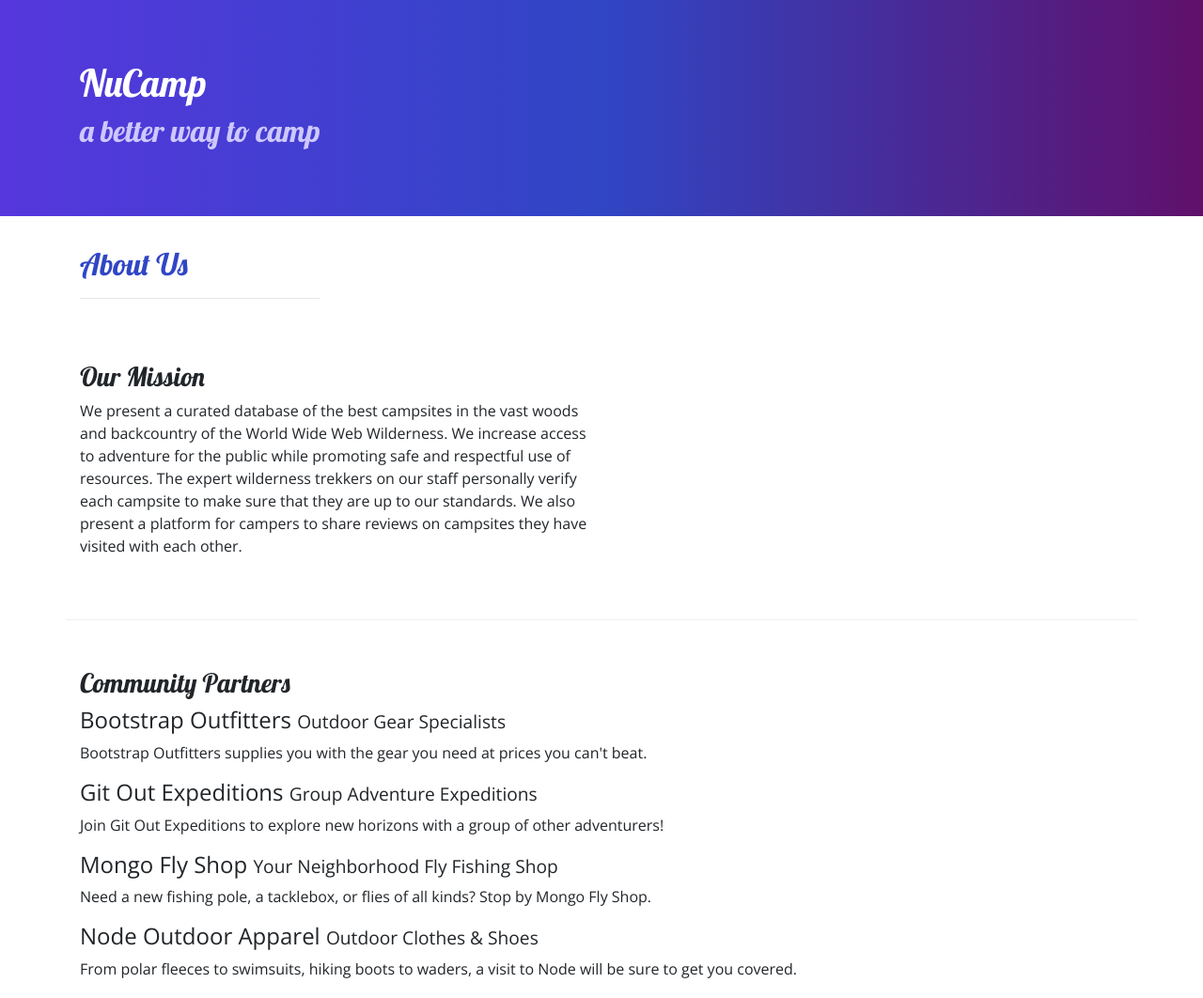
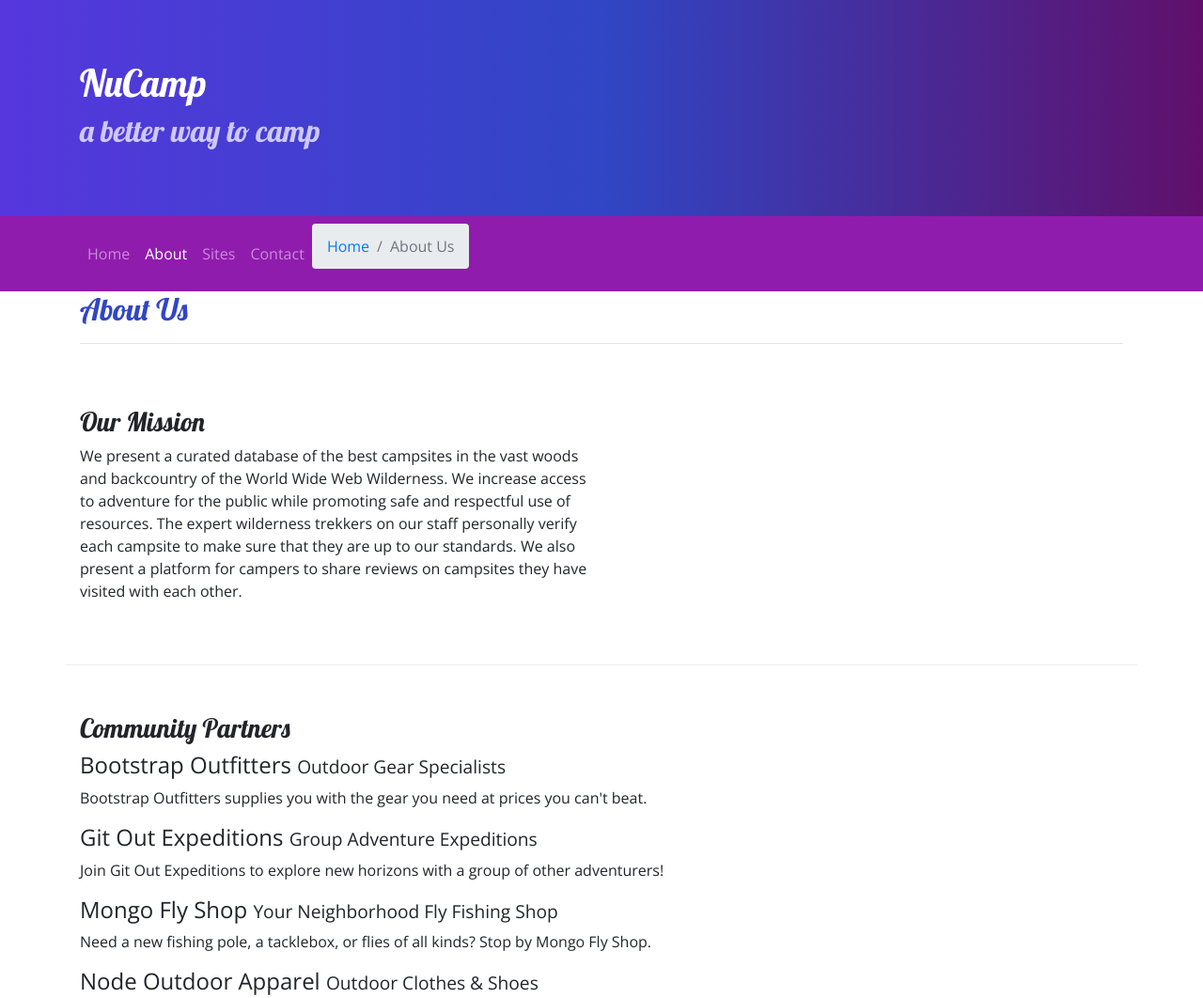
Before and after one commit to rein21st/git-test, a website: page aboutus.html in a window 1280 px wide. Shown: the top 1062 px of the page at 94% size. Drawn offline with nearby package versions, Linux system fonts and the light colour scheme.

Commit message:
updated index and aboutus

```diff
--- a/aboutus.html
+++ b/aboutus.html
@@ -25,9 +25,30 @@
          </div>
      </header>
 
+     <!--Adding Navbar,responsive behavior to Navbar, collapse and navbar-collapse and id of data-target-->
+     <nav class="navbar navbar-expand-sm navbar-dark sticky-top">
+        <div class="container">
+        <button class="navbar-toggler ml-auto" type="button" data-toggle="collapse" data-target="#nucampNavbar">
+            <span class="navbar-toggler-icon"></span>
+        </button>
+        <div class="collapse navbar-collapse" id="nucampNavbar">
+            <ul class="navbar-nav"> <!--updated Home and About links in NavBar. removed active
+                and inserted index.html to link 'Home' also added active and '#' 'About link' -->
+                <li class="nav-item"><a class="nav-link" href="index.html">Home</a></li>
+                <li class="nav-item active"><a class="nav-link" href="#">About</a></li>
+                <li class="nav-item"><a class="nav-link" href="#">Sites</a></li>
+                <li class="nav-item"><a class="nav-link" href="#">Contact</a></li>
+            </ul>
+            <ol class="breadcrumb">
+                <li class="breadcrumb-item"><a href="index.html">Home</a></li>
+                <li class="breadcrumb-item active">About Us</li>
+            </ol>
+        </div>
+    </nav>
+
      <div class="container">
          <div class="row">
-             <div class="col-sm-4 order-sm-last col-md-3">
+             <div class="col">
                 <h2> About Us </h2>
                 <hr />
              </div>
--- a/css/styles.css
+++ b/css/styles.css
@@ -20,6 +20,7 @@ FOOTER {
 }
 
 .jumbotron {
+    margin: 0;
     padding: 30px0;
     background-image: linear-gradient(to right, #5637DD,#3046c5,#60106b);
     color: white;
@@ -30,3 +31,8 @@ FOOTER {
     border-bottom: 1px ridge;
     min-height: 200px;
 }
+
+.navbar {
+    margin: 0;
+    background-color: #901CAD;
+}
```
Also changed, not shown: index.html (+16 -0 lines).
